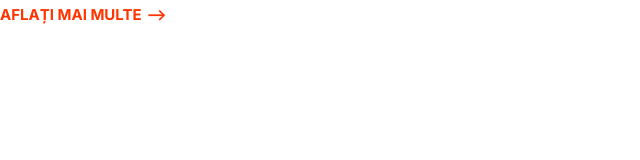
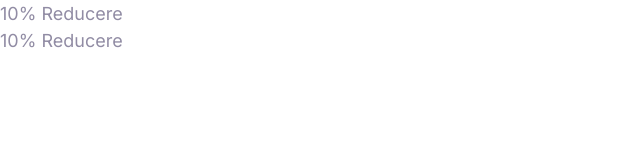
Before and after one commit to chivumarius/Cloud-Hosting, a plain HTML site: page index.html in a window 1280 px wide. Shown: the whole page, without its empty margins (0-640 px from the left). Drawn offline with Linux system fonts and the light colour scheme.

Commit message:
BADGES (INSIGNE)

```diff
--- a/index.html
+++ b/index.html
@@ -20,6 +20,8 @@
     <link rel="stylesheet" href="css/style.css" />
   </head>
   <body>
-    <a href="#" class="link-sageata">Aflați mai multe</a>
+    <span class="badge badge--principal">10% Reducere</span>
+    <br />
+    <span class="badge badge--secundar badge--mic">10% Reducere</span>
   </body>
 </html>
```
